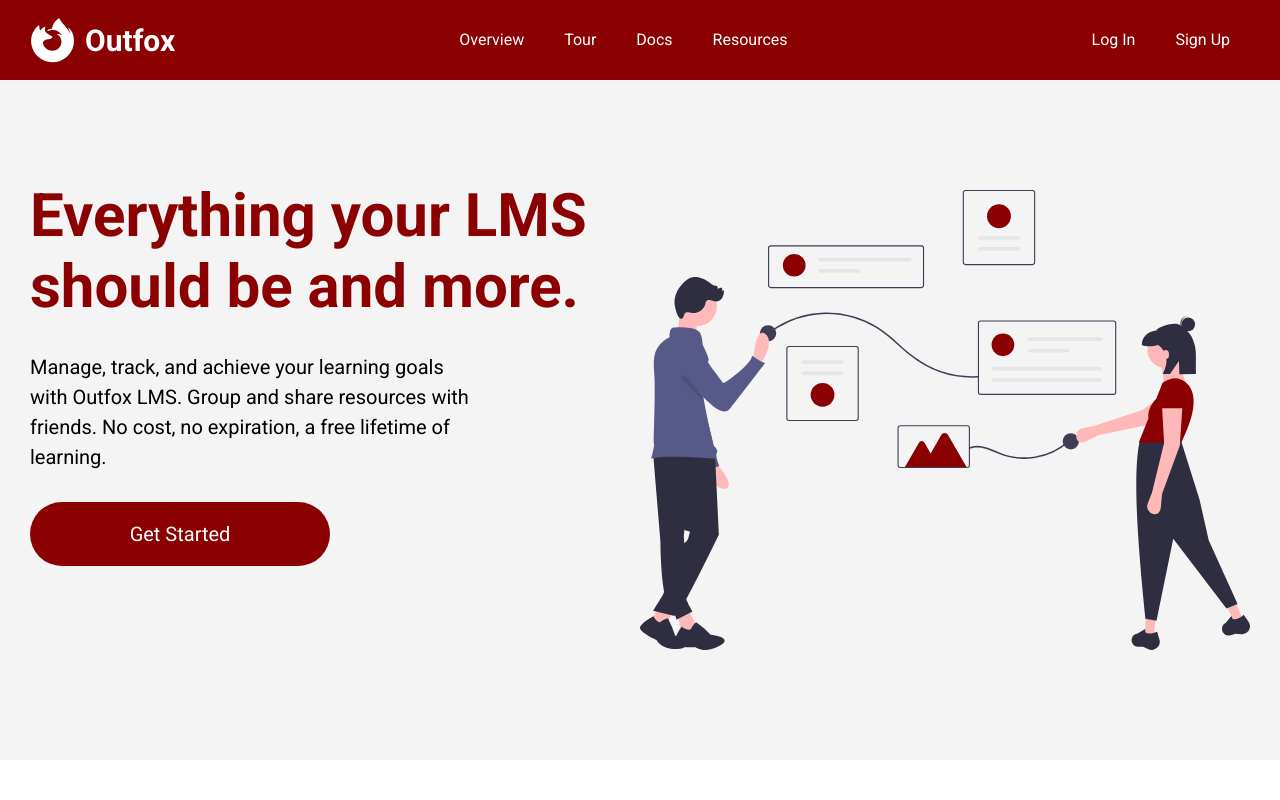
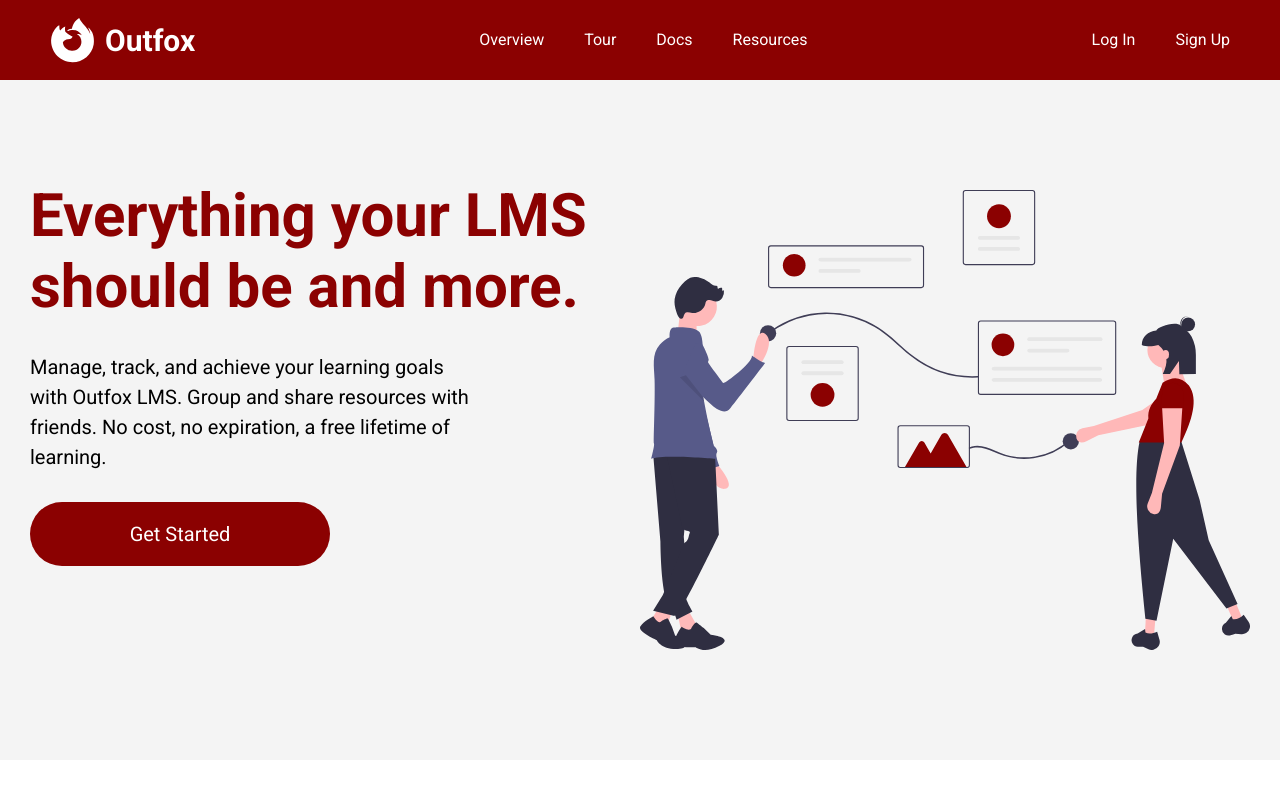
Before and after one commit to briangormanly/outfox, a React (Create React App) app in the folder client/: page / in a window 1280 px wide. Shown: the top 800 px of the page. Built offline with nearby package versions, Linux system fonts and the light colour scheme.

Commit message:
Changed logo to a link.

```diff
--- a/client/src/components/HomeNavbar/HomeNavbar.jsx
+++ b/client/src/components/HomeNavbar/HomeNavbar.jsx
@@ -27,10 +27,12 @@ const HomeNavbar = () => {
 	return (
 		<Nav>
 			<NavContainer>
-				<LogoContainer>
-					<LogoIcon />
-					<LogoText>Outfox</LogoText>
-				</LogoContainer>
+				<NavLink to="/">
+					<LogoContainer>
+						<LogoIcon />
+						<LogoText>Outfox</LogoText>
+					</LogoContainer>
+				</NavLink>
 				<LinkContainer>
 					<NavItem>
 						<NavLink to="/">Overview</NavLink>
```
